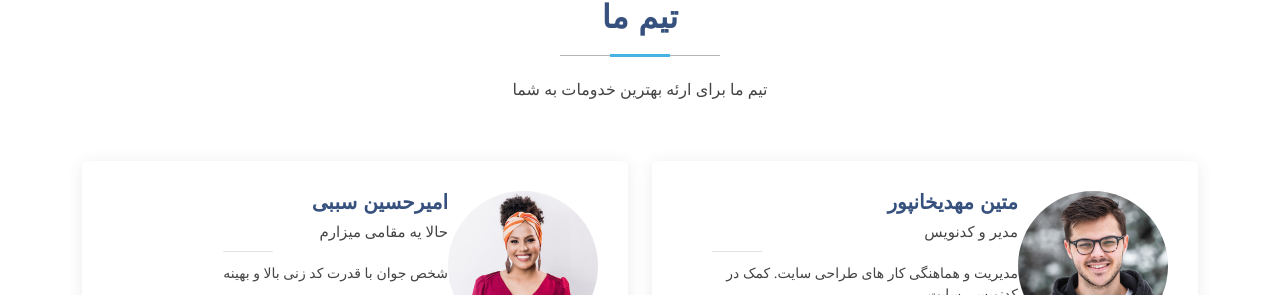
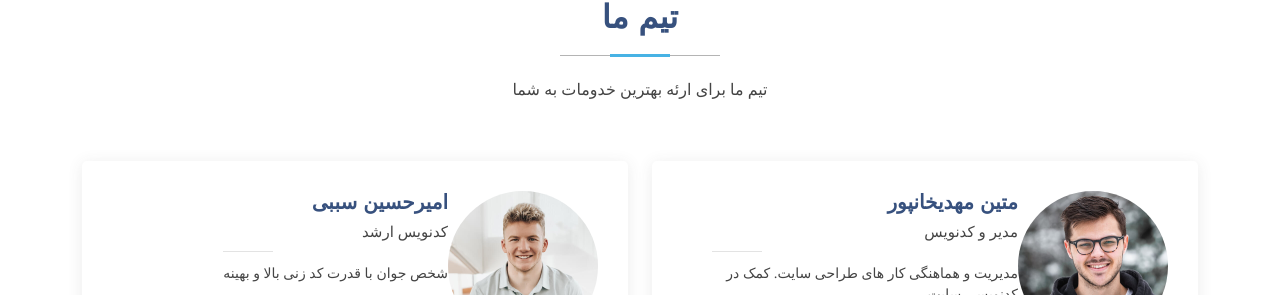
Before and after one commit to Matin-mkh/raahweb, a plain HTML site: page index.html in a window 1280 px wide. Shown: the part 2764-3059 px from the top of the page. Drawn offline with nearby package versions, Linux system fonts and the light colour scheme.

Commit message:
اصلاحات جزعی
چند تا اصلاح جزعی هست که انجام دادم راجب بخش کارکنان

```diff
--- a/index.html
+++ b/index.html
@@ -537,10 +537,10 @@
 
           <div class="col-lg-6" data-aos="fade-up" data-aos-delay="200">
             <div class="team-member d-flex align-items-start">
-              <div class="pic"><img src="assets/img/team/team-2.jpg" class="img-fluid" alt=""></div>
+              <div class="pic"><img src="assets/img/team/team-3.jpg" class="img-fluid" alt=""></div>
               <div class="member-info">
                 <h4>امیرحسین سببی</h4>
-                <span>حالا یه مقامی میزارم</span>
+                <span>کدنویس ارشد</span>
                 <p>شخص جوان با قدرت کد زنی بالا و بهینه</p>
                 <div class="social">
                   <a href=""><i class="bi bi-twitter-x"></i></a>
```
